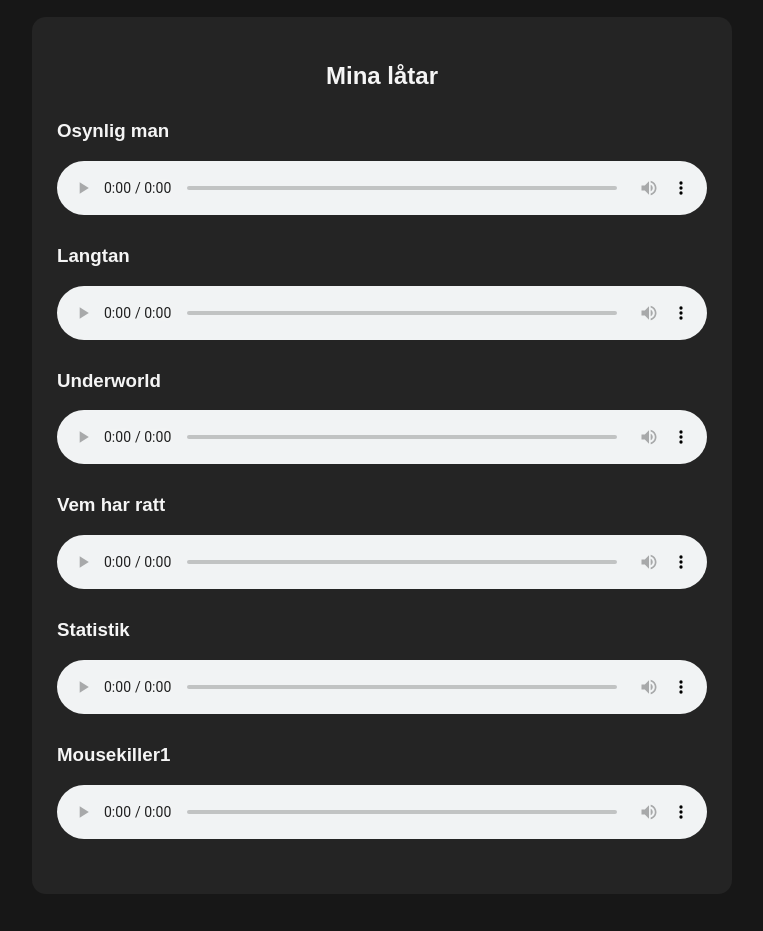
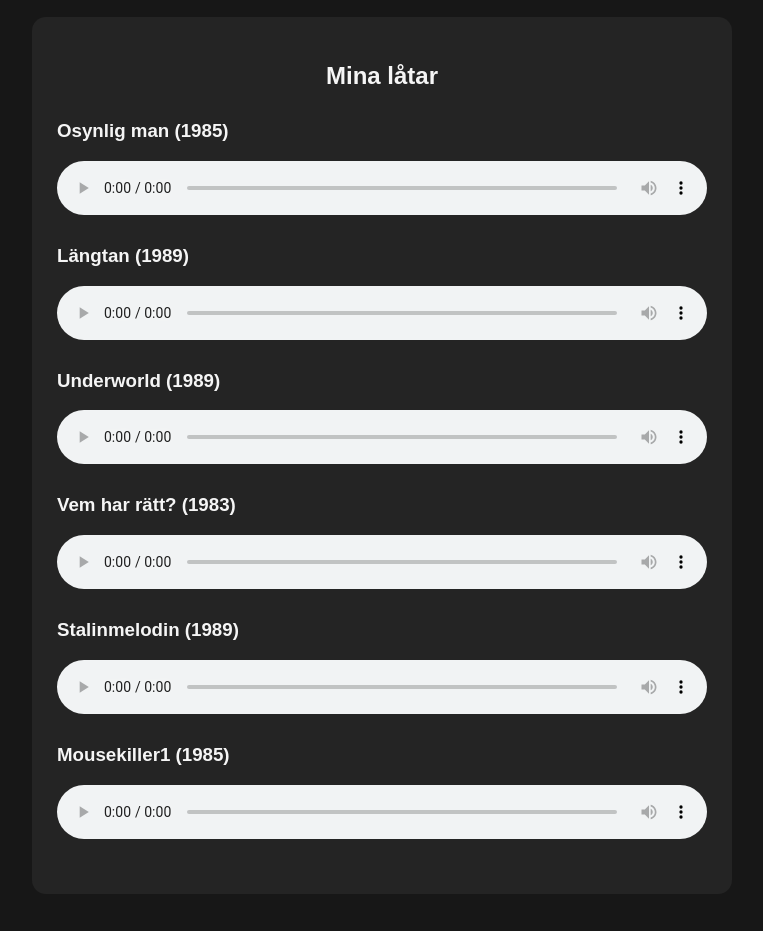
Before and after one commit to knarfjeh/knarfjeh.github.io, a plain HTML site: page index.html in a window 1280 px wide. Shown: the part 465-1396 px from the top of the page, without its empty margins (258-1021 px from the left). Drawn offline with Linux system fonts and the light colour scheme.

Commit message:
Update index.html

```diff
--- a/index.html
+++ b/index.html
@@ -79,7 +79,7 @@
       <h2>Mina låtar</h2>
 
       <div class="track">
-        <h3>Osynlig man</h3>
+        <h3>Osynlig man (1985)</h3>
         <audio controls preload="metadata">
           <source src="Osynlig_man.mp3" type="audio/mpeg">
           Din webbläsare stöder inte ljudspelaren.
@@ -87,7 +87,7 @@
       </div>
 
       <div class="track">
-        <h3>Langtan</h3>
+        <h3>Längtan (1989)</h3>
         <audio controls preload="metadata">
           <source src="Langtan.mp3" type="audio/mpeg">
           Din webbläsare stöder inte ljudspelaren.
@@ -95,7 +95,7 @@
       </div>
 
       <div class="track">
-        <h3>Underworld</h3>
+        <h3>Underworld (1989)</h3>
         <audio controls preload="metadata">
           <source src="Underworld.mp3" type="audio/mpeg">
           Din webbläsare stöder inte ljudspelaren.
@@ -103,7 +103,7 @@
       </div>
 
       <div class="track">
-        <h3>Vem har ratt</h3>
+        <h3>Vem har rätt? (1983)</h3>
         <audio controls preload="metadata">
           <source src="Vem_har_ratt.mp3" type="audio/mpeg">
           Din webbläsare stöder inte ljudspelaren.
@@ -111,7 +111,7 @@
       </div>
 
       <div class="track">
-        <h3>Statistik</h3>
+        <h3>Stalinmelodin (1989)</h3>
         <audio controls preload="metadata">
           <source src="Statistik.mp3" type="audio/mpeg">
           Din webbläsare stöder inte ljudspelaren.
@@ -119,7 +119,7 @@
       </div>
 
       <div class="track">
-        <h3>Mousekiller1</h3>
+        <h3>Mousekiller1 (1985)</h3>
         <audio controls preload="metadata">
           <source src="Mousekiller1.mp3" type="audio/mpeg">
           Din webbläsare stöder inte ljudspelaren.
```
